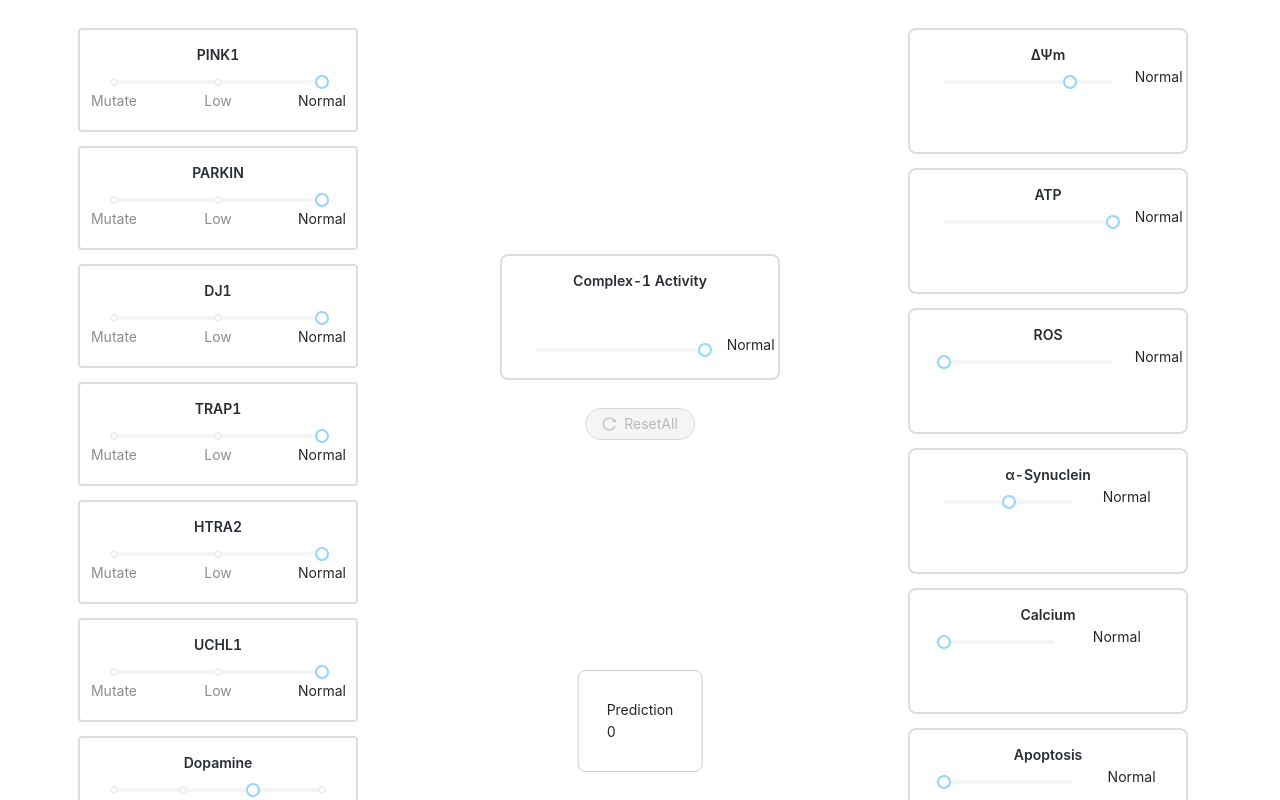
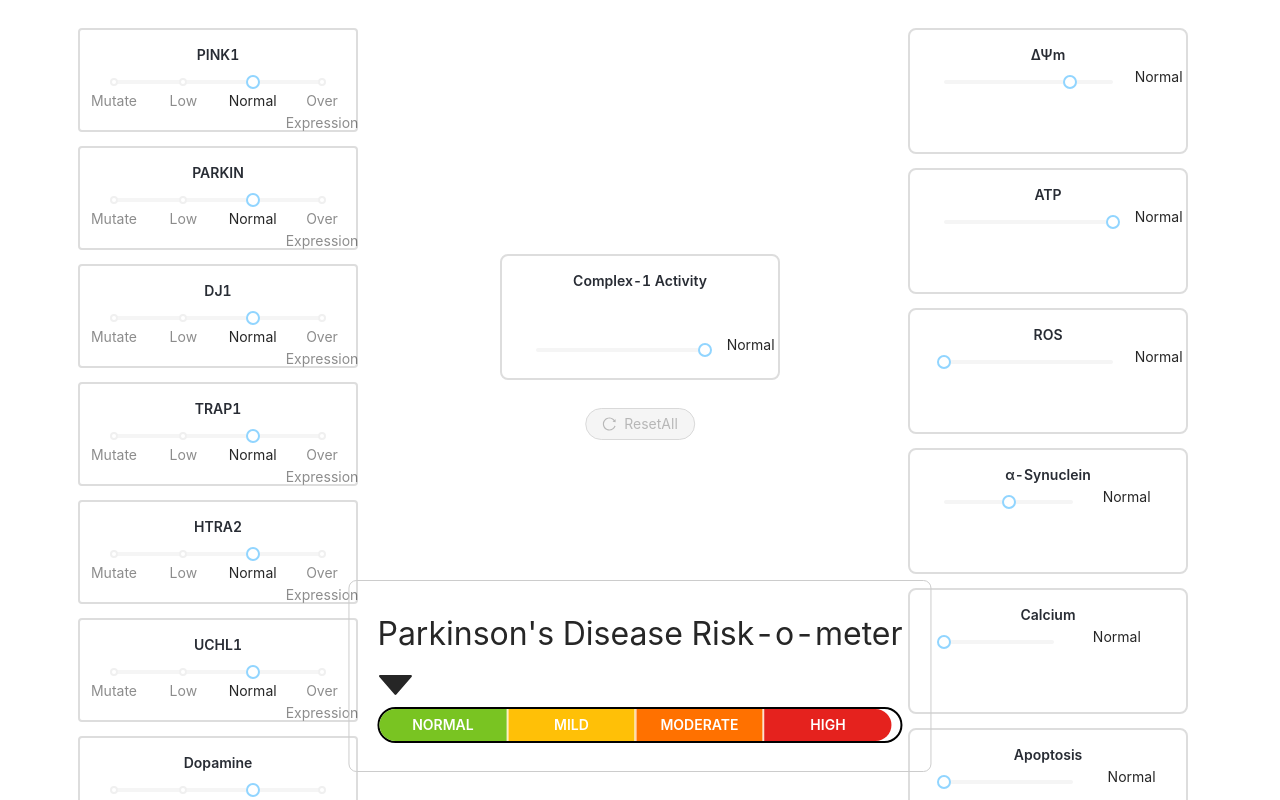
Before and after one commit to mdadils/smoky-potato, a React (Create React App) app: page / in a window 1280 px wide. Shown: the top 800 px of the page. Built offline with nearby package versions, Linux system fonts and the light colour scheme.

Commit message:
Added riskometer

```diff
--- a/src/App.css
+++ b/src/App.css
@@ -217,3 +217,53 @@
   left: 50%;
   transform: translate(-50%, -2em);
 }
+
+.level-ind {
+  border: 0.15rem solid black;
+  border-radius: 50px;
+  position: relative;
+  margin-top: 3rem;
+}
+
+.level {
+  border: 1px solid white;
+  width: 8rem;
+  float: left;
+  color: white;
+  height: 2rem;
+  border-top: none;
+  font-weight: 600;
+  text-align: center;
+  line-height: 2rem;
+  border-bottom: none;
+  text-transform: uppercase;
+}
+
+.l0 {
+  background: #79c422;
+  border-left: none;
+  border-radius: 50px 0 0 50px;
+}
+
+.l1 {
+  background: #ffc007;
+}
+
+.l2 {
+  background: #ff7100;
+}
+
+.l3 {
+  background: #e5221e;
+  border-right: none;
+  border-radius: 0 50px 50px 0;
+}
+
+.indicator-marker {
+  transition: left 1s;
+}
+
+.prediction-wrp .title {
+  text-align: center;
+  font-size: 2rem;
+}
--- a/src/components/Predictor/index.js
+++ b/src/components/Predictor/index.js
@@ -1,10 +1,49 @@
 import React from "react";
+import { CaretDownFilled } from "@ant-design/icons";
+
+const getMarkerPosition = ({ indicator }) => {
+  if (indicator <= 0) {
+    return "1rem";
+  } else if (indicator <= 4) {
+    return "4rem";
+  } else if (indicator < 6) {
+    return "7rem";
+  } else if (indicator < 7) {
+    return "10rem";
+  } else if (indicator < 8) {
+    return "14rem";
+  } else if (indicator < 9) {
+    return "18rem";
+  } else if (indicator < 10) {
+    return "22rem";
+  } else if (indicator <= 13) {
+    return "26rem";
+  } else if (indicator > 13) {
+    return "30rem";
+  }
+};
 
 const Predictor = ({ indicator }) => {
   return (
     <div className="prediction-wrp">
-      Prediction
-      <div>{indicator}</div>
+      <div className="title">Parkinson's Disease Risk-o-meter</div>
+      {/* <div>{indicator}</div> */}
+      <div className="level-ind clear">
+        <CaretDownFilled
+          className="indicator-marker"
+          style={{
+            fontSize: "3rem",
+            position: "absolute",
+            bottom: "100%",
+            transform: "translate(-1.5rem, 0px)",
+            left: getMarkerPosition({ indicator }),
+          }}
+        />
+        <div className="level l0">Normal</div>
+        <div className="level l1">Mild</div>
+        <div className="level l2">Moderate</div>
+        <div className="level l3">High</div>
+      </div>
     </div>
   );
 };
--- a/src/components/firstcol/Factors4Points.js
+++ b/src/components/firstcol/Factors4Points.js
@@ -2,7 +2,7 @@ import React from "react";
 
 import { Slider } from "antd";
 
-import { SliderStateClassMap, Marks4Points } from "../../utils/utils";
+import { SliderStateClassMap, Marks4PointsOE } from "../../utils/utils";
 
 const Factors = ({ value, onChange, name, status, id }) => {
   return (
@@ -11,12 +11,12 @@ const Factors = ({ value, onChange, name, status, id }) => {
       <div className="status">{status}</div>
       <Slider
         range
-        max={0}
+        max={1}
         min={-2}
         value={[value]}
         included={true}
         onChange={onChange}
-        marks={Marks4Points}
+        marks={Marks4PointsOE}
         tooltipVisible={false}
       />
     </div>
--- a/src/utils/utils.js
+++ b/src/utils/utils.js
@@ -11,6 +11,14 @@ export const Marks4Points = {
   "-1": "Low",
   0: "Normal",
 };
+
+export const Marks4PointsOE = {
+  "-2": "Mutate",
+  "-1": "Low",
+  0: "Normal",
+  1: "Over Expression",
+};
+
 export const MarksROS = {
   0: "Normal",
   1: "25%",
@@ -191,23 +199,29 @@ export const INITIAL_STATE = {
 
 export const FACTOR_WEIGHTAGE_MAP = {
   dJ10: 0,
+  dJ11: -2,
   "dJ1-1": 2.5,
   "dJ1-2": 5.5,
   mPP0: 0,
   mPP1: 6,
   htrA20: 0,
+  htrA21: -2.5,
   "htrA2-1": 2.5,
   "htrA2-2": 5,
   trap10: 0,
+  trap11: -7.5,
   "trap1-1": 3,
   "trap1-2": 6,
   uchl10: 0,
+  uchl11: -2,
   "uchl1-1": 2,
   "uchl1-2": 5.5,
   pink10: 0,
+  pink11: -2,
   "pink1-1": 2,
   "pink1-2": 4,
   parkin0: 0,
+  parkin1: -5,
   "parkin-1": 3,
   "parkin-2": 6,
   dopamine0: 0,
```
